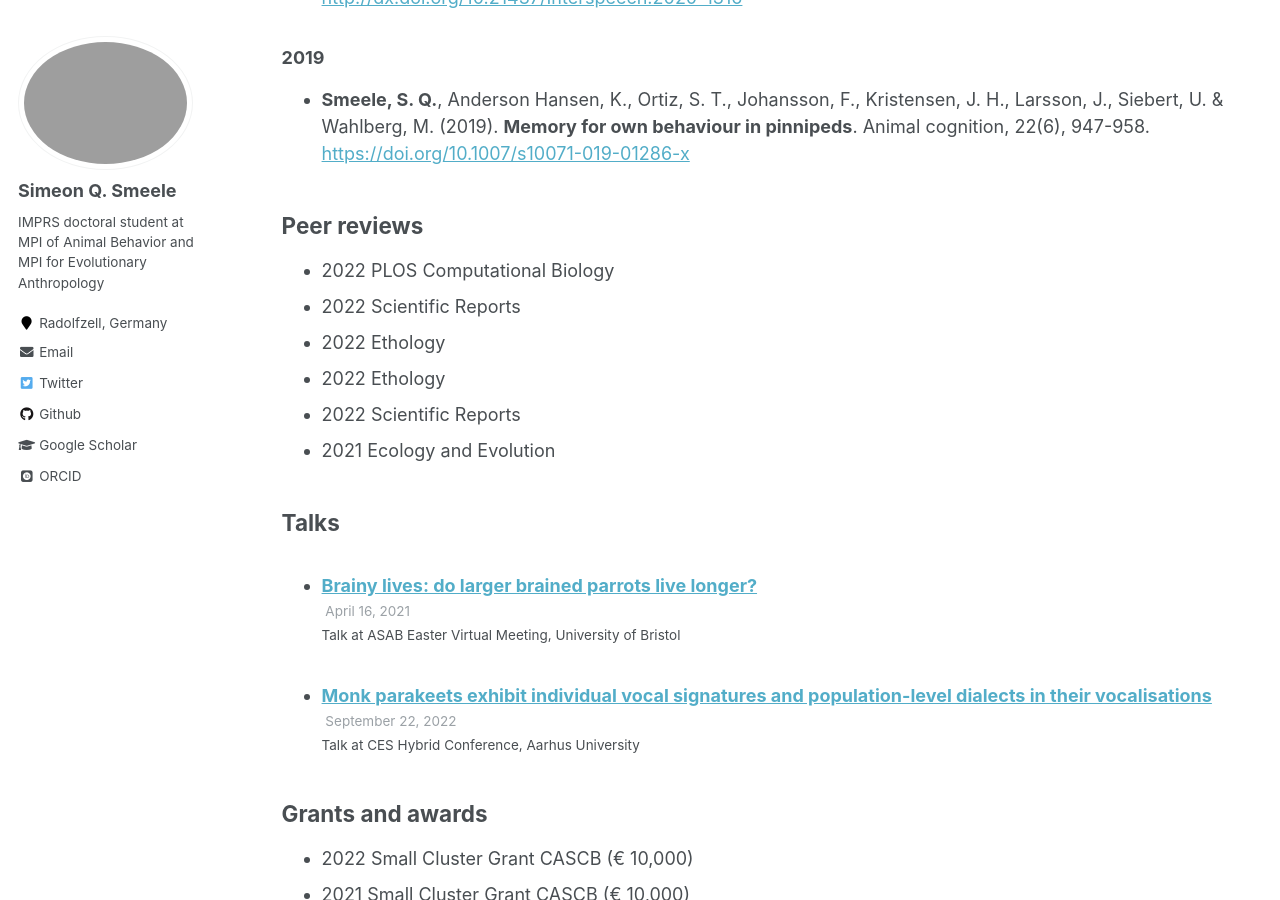
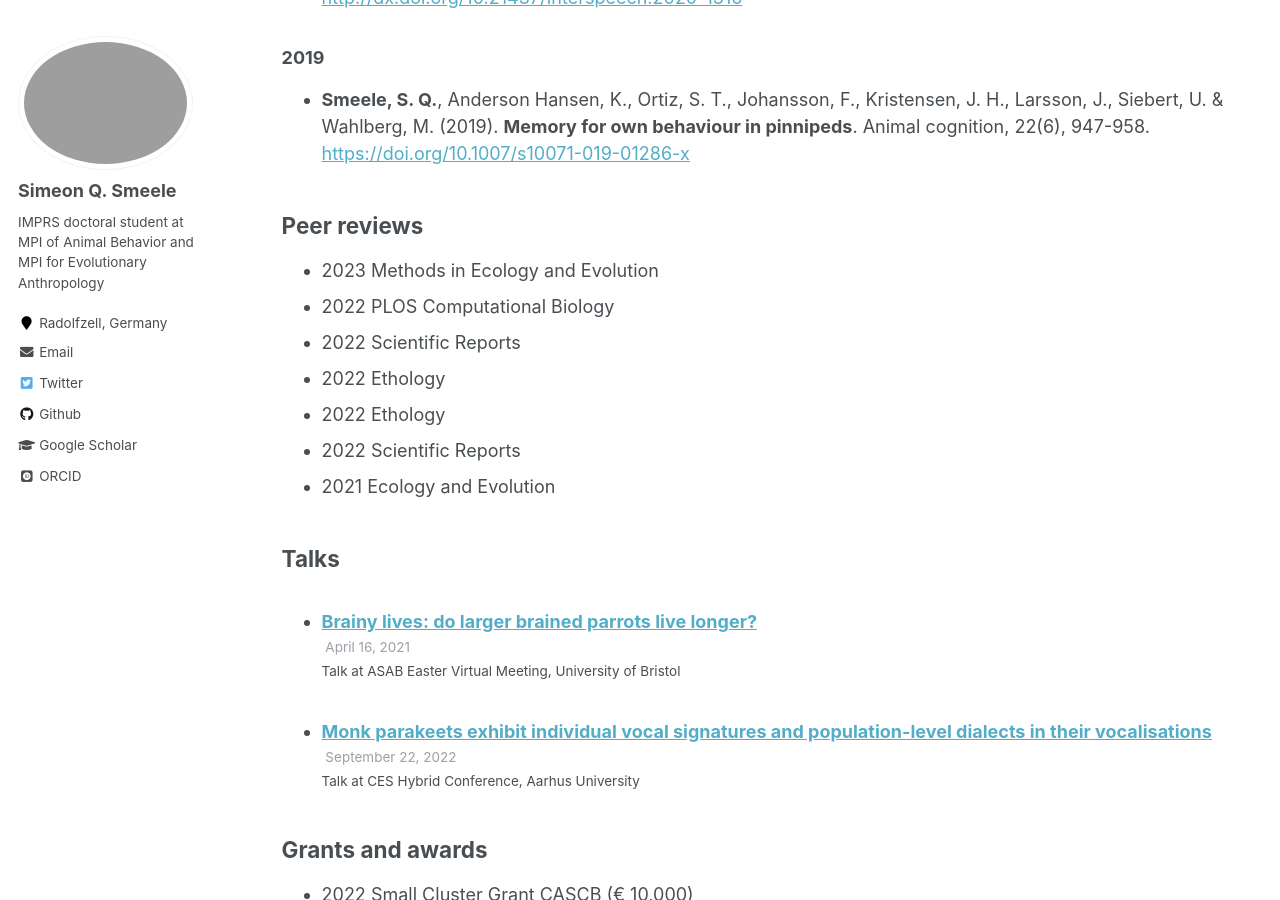
Before and after one commit to simeonqs/simeonqs.github.io, a Jekyll site: the page built from _pages/cv.md, in a window 1280 px wide and 900 px high, scrolled down 3651 px. Built offline with Jekyll 4.4.1, drawn with Linux system fonts in a browser that asks for light colours; some web fonts are replaced; comment, search, counter and statistics services are not loaded.

Commit message:
Adding review to CV.

```diff
--- a/_pages/cv.md
+++ b/_pages/cv.md
@@ -133,6 +133,7 @@ author_profile: yes
   <div class='altmetric-embed' data-doi='10.1007/s10071-019-01286-x'></div>
 
 ## Peer reviews
+* 2023 Methods in Ecology and Evolution
 * 2022 PLOS Computational Biology
 * 2022 Scientific Reports
 * 2022 Ethology
```
